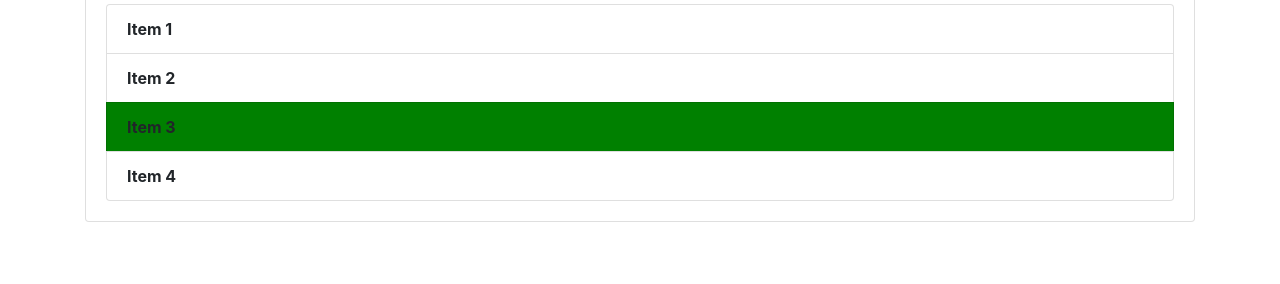
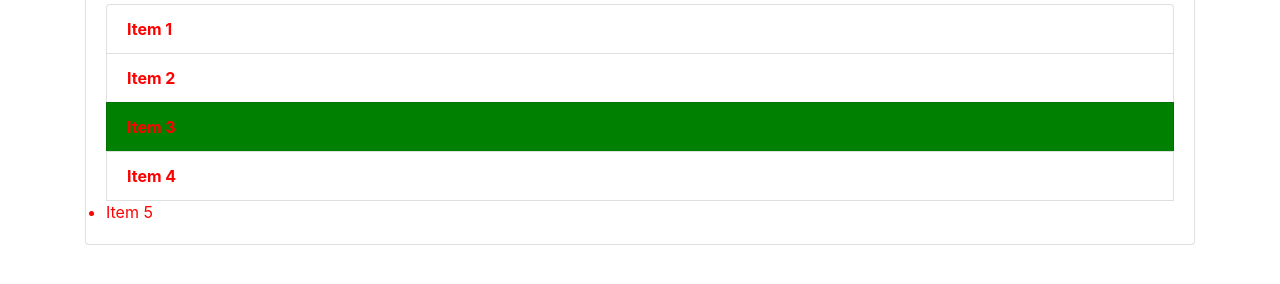
Before and after one commit to balaji24k/advJS, a plain HTML site: page task3/index.html in a window 1280 px wide. Shown: the part 276-560 px from the top of the page. Drawn offline with nearby package versions, Linux system fonts and the light colour scheme.

Commit message:
task5 added

```diff
--- a/task3/dom.js
+++ b/task3/dom.js
@@ -23,3 +23,12 @@
 for (let i=0;i<items.length;i++) {
     items[i].style.fontWeight='bold';
 }
+
+//for (let i=0;i<items.length;i++) {
+//    items[i].style.color='blue';
+//}
+
+var li = document.getElementsByTagName('li');
+for (let i=0;i<li.length;i++) {
+    li[i].style.color='red';
+}
--- a/task3/index.html
+++ b/task3/index.html
@@ -26,6 +26,7 @@
       <li class="list-group-item">Item 2</li>
       <li class="list-group-item">Item 3</li>
       <li class="list-group-item">Item 4</li>
+      <li>Item 5</li>
     </ul>
    </div>
   </div>
```
